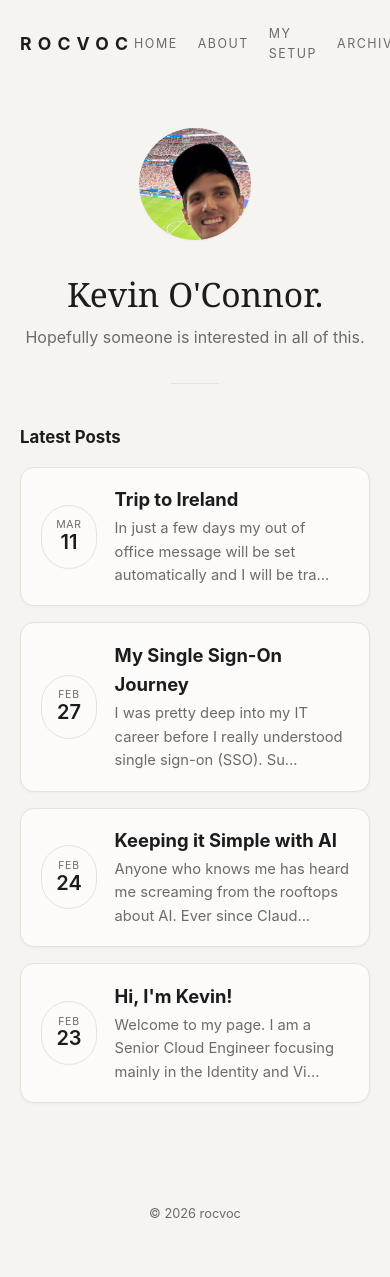
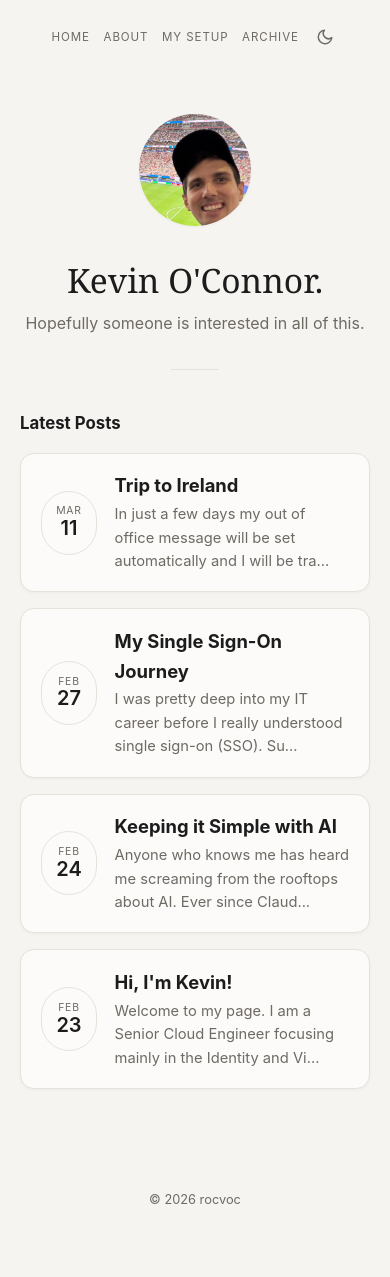
Before and after one commit to top-shelf-steve/tss-blog, a Jekyll site: the page built from index.html, in a window 390 px wide. Built offline with Jekyll 4.4.1, drawn with Linux system fonts in a browser that asks for light colours.

Commit message:
Fix header on mobile
Hide the wordmark and center the nav under 600px, keep nav items on
one line, and tighten sizing so all links plus the theme toggle fit
a phone screen. Mobile overrides live at the end of the stylesheet
so they win the cascade.

Co-Authored-By: Claude Fable 5 <noreply@anthropic.com>

```diff
--- a/assets/css/main.css
+++ b/assets/css/main.css
@@ -59,6 +59,7 @@ a {
   display: flex;
   align-items: center;
   justify-content: space-between;
+  gap: 1rem;
 }
 
 .wordmark {
@@ -79,6 +80,7 @@ a {
   letter-spacing: 0.12em;
   text-transform: uppercase;
   color: var(--muted);
+  white-space: nowrap;
 }
 
 .site-nav a:hover {
@@ -314,3 +316,28 @@ blockquote {
   border-left: 3px solid var(--border);
   color: var(--muted);
 }
+
+/* ---------- Mobile ---------- */
+/* Keep last: these override the base rules above at equal specificity. */
+
+/* On narrow screens the wordmark crowds the nav — drop it and center the links */
+@media (max-width: 600px) {
+  .wordmark {
+    display: none;
+  }
+
+  .site-header {
+    justify-content: center;
+    padding-left: 0.75rem;
+    padding-right: 0.75rem;
+  }
+
+  .site-nav {
+    gap: 0.85rem;
+  }
+
+  .site-nav a {
+    font-size: 0.72rem;
+    letter-spacing: 0.08em;
+  }
+}
```
